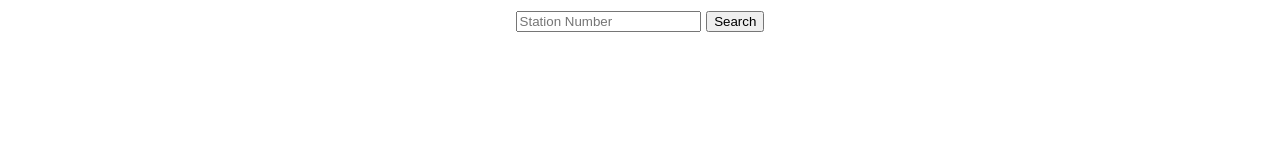
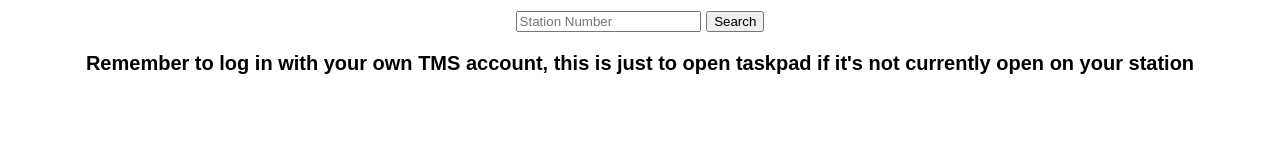
Before and after one commit to AtunCeviche/StationAssignment, a plain HTML site: page index.html in a window 1280 px wide. Drawn offline with Linux system fonts and the light colour scheme.

Commit message:
Update index.html

```diff
--- a/index.html
+++ b/index.html
@@ -62,6 +62,8 @@
             <button onclick="stationData()">Search</button>
             <p id="content"></p>
 
+            <b>Remember to log in with your own TMS account, this is just to open taskpad if it's not currently open on your station<b>
+
         </div>
 </body>
 </html>
```
